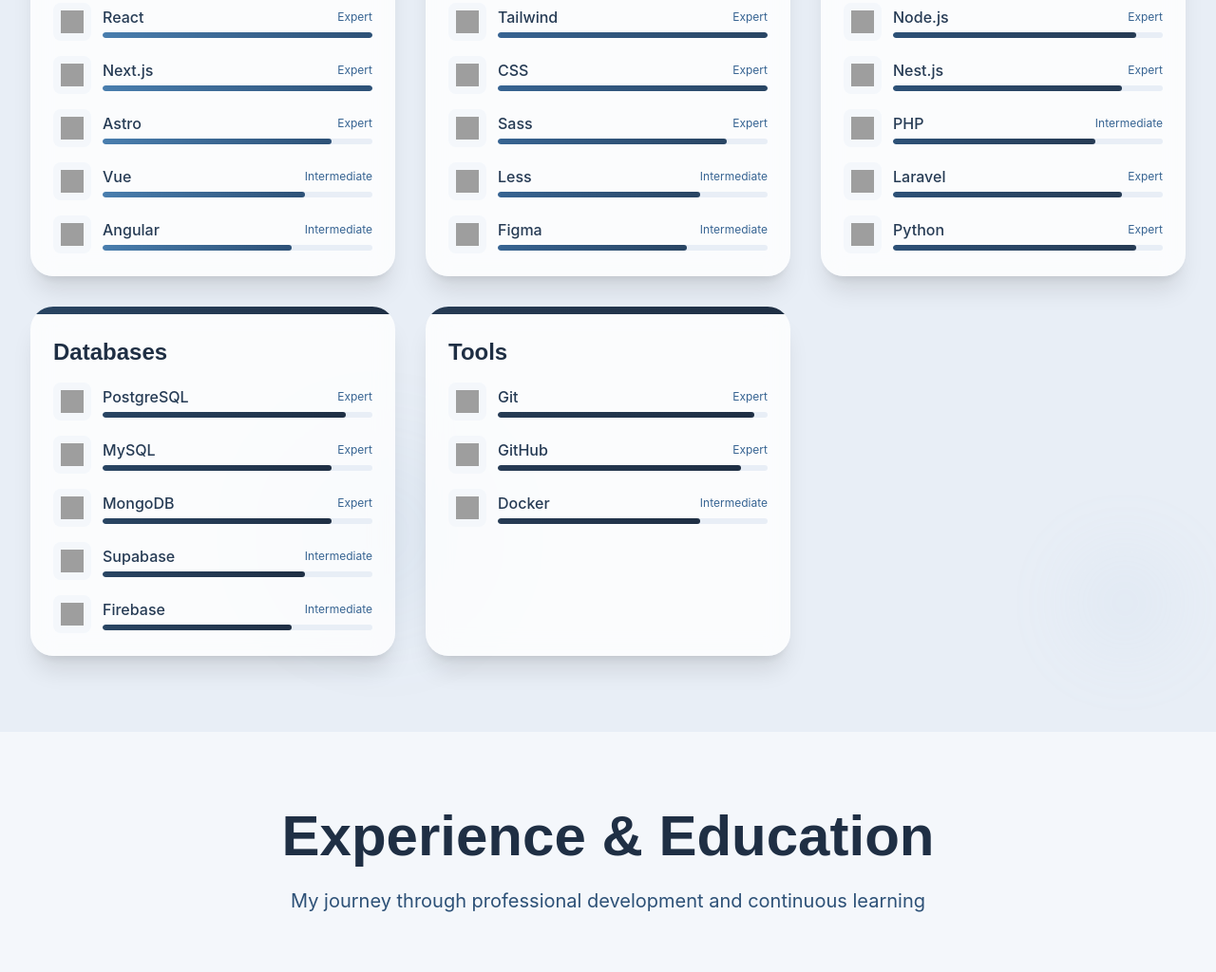
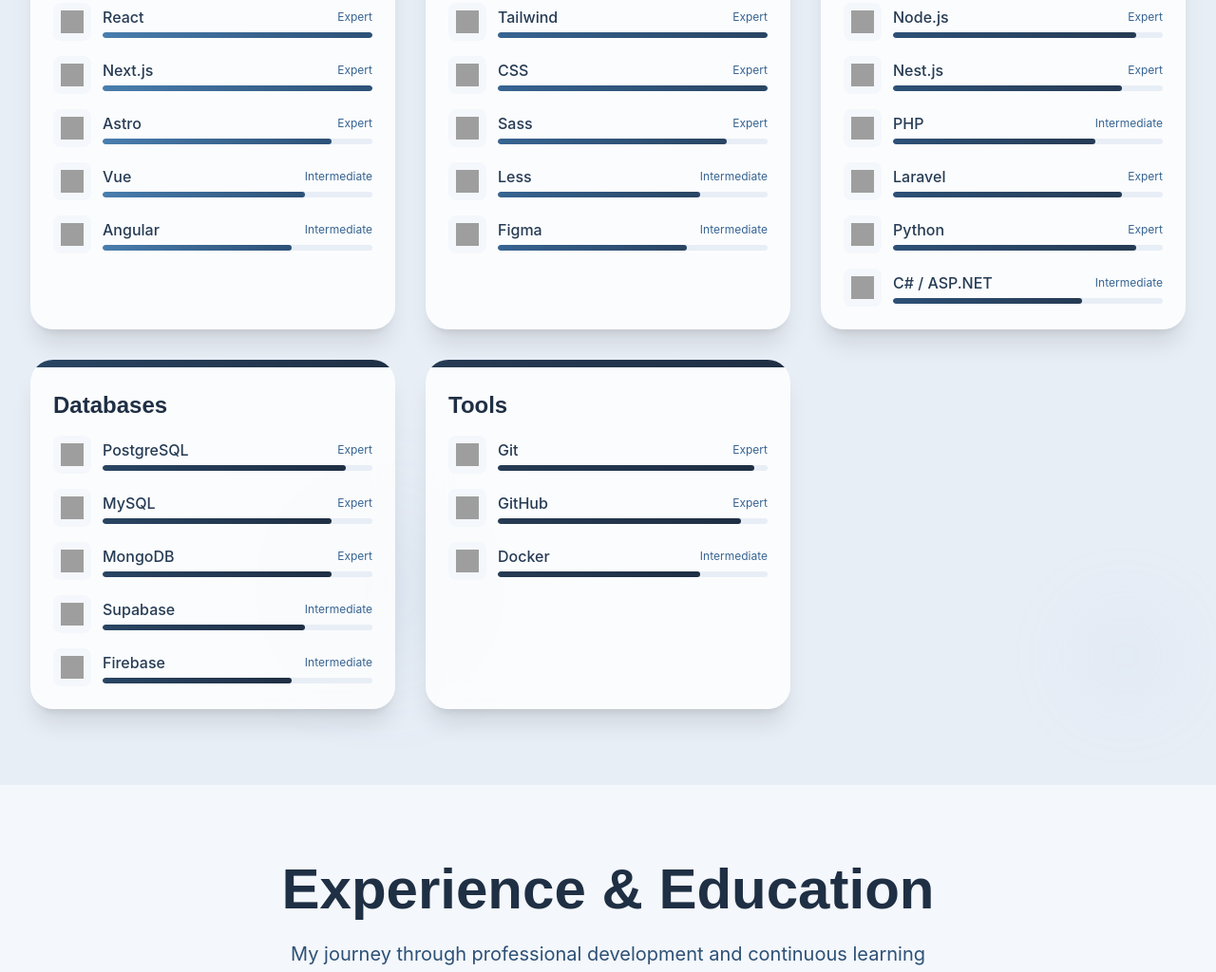
Before and after one commit to Frysccou-Dev/frysccou-prtfl, an Astro site: page / in a window 1280 px wide. Shown: the part 1241-2265 px from the top of the page at 95% size. Built offline with nearby package versions, Linux system fonts and the light colour scheme; Astro itself is replaced by a stand-in of ours; grey boxes are pictures that could not be loaded.

Commit message:
feat: added C# and ASP.NET

```diff
--- a/src/components/home/Tech.astro
+++ b/src/components/home/Tech.astro
@@ -267,6 +267,21 @@
                 </div>
               </div>
             </div>
+
+            <div class="flex items-center gap-3">
+              <div class="w-10 h-10 bg-blue-50 rounded-lg flex items-center justify-center">
+                <img src="https://skillicons.dev/icons?i=dotnet" alt=".NET" class="w-6 h-6" />
+              </div>
+              <div class="flex-1">
+                <div class="flex justify-between items-center">
+                  <span class="font-medium text-blue-900">C# / ASP.NET</span>
+                  <span class="text-xs text-blue-600">{getTranslation(lang, "tech.intermediate")}</span>
+                </div>
+                <div class="mt-1 h-1.5 w-full bg-blue-100 rounded-full overflow-hidden">
+                  <div class="h-full bg-gradient-to-r from-blue-700 to-blue-900 rounded-full" style="width: 70%"></div>
+                </div>
+              </div>
+            </div>
           </div>
         </div>
       </div>
--- /dev/null
+++ b/src/components/ui/T.astro
@@ -0,0 +1,13 @@
+---
+import { getTranslation, getCurrentLanguage } from '../utils/i18n';
+
+interface Props {
+  key: string;
+  lang?: 'en' | 'es';
+}
+
+const { key, lang } = Astro.props;
+const currentLang = lang || (Astro.url.pathname.startsWith('/es') ? 'es' : 'en');
+---
+
+{getTranslation(currentLang, key)}
```
